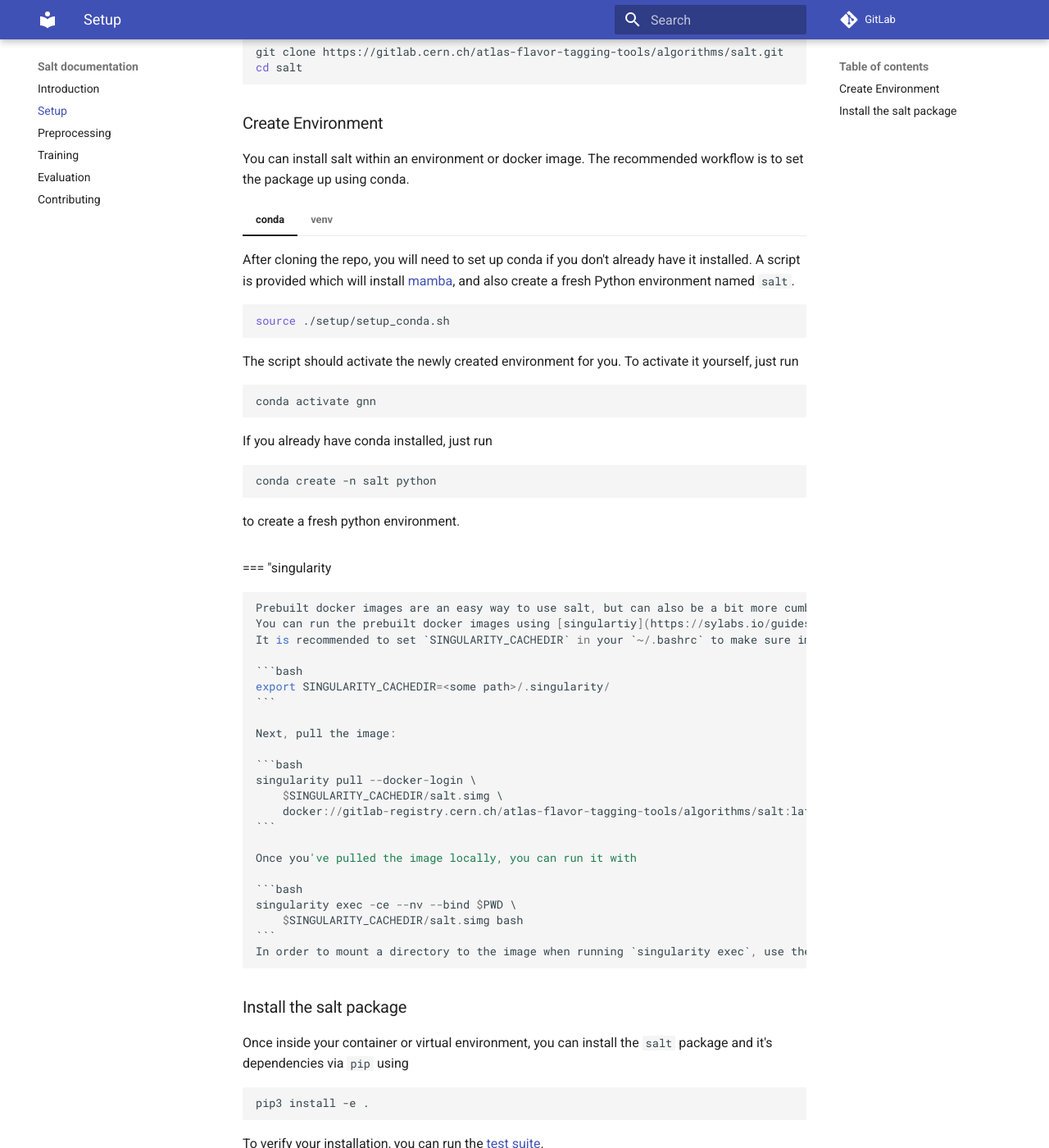
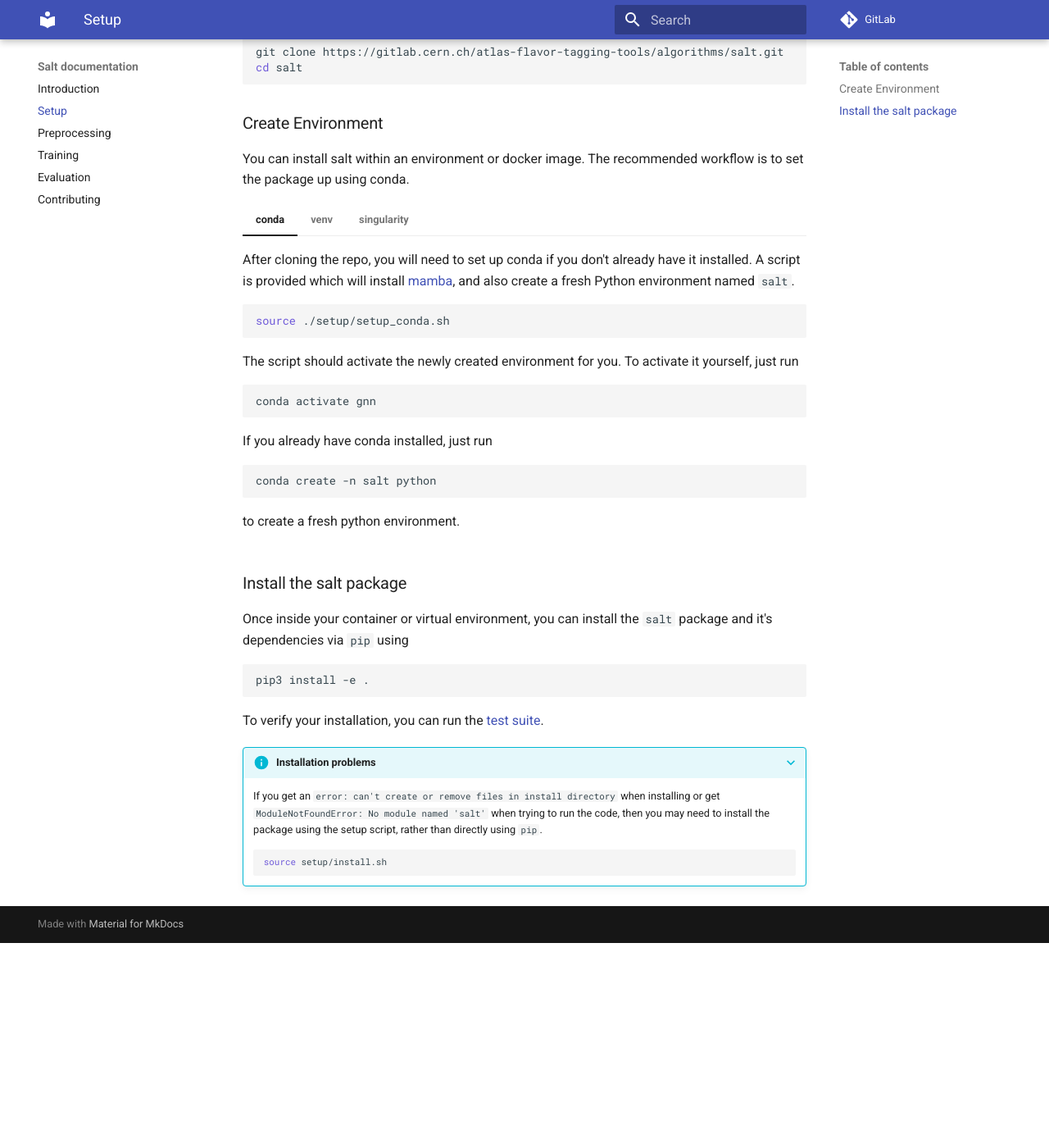
Before and after one commit to umami-hep/salt, an MkDocs documentation site: the page built from docs/setup.md, in a window 1280 px wide and 1400 px high, scrolled down 296 px. Shown: the whole window at 82% size. Built offline with MkDocs 1.6.1 and Material for MkDocs 9.7.7, drawn with Linux system fonts in a browser that asks for light colours; after the commit the page ends 1446 px from its top, so only the background shows below that.

Commit message:
Docs fix

````diff
--- a/docs/setup.md
+++ b/docs/setup.md
@@ -46,7 +46,7 @@ The recommended workflow is to set the package up using conda.
     source env/bin/activate
     ```
 
-=== "singularity
+=== "singularity"
 
     Prebuilt docker images are an easy way to use salt, but can also be a bit more cumbersome than other approaches.
     You can run the prebuilt docker images using [singulartiy](https://sylabs.io/guides/latest/user-guide/).
--- a/pyproject.toml
+++ b/pyproject.toml
@@ -12,7 +12,7 @@ dependencies = [
     "pandas==1.3.*",
     "ruamel.yaml==0.17.21",
     "torch==1.13.0",
-    "pytorch-lightning[extra]==1.8.0rc1",
+    "pytorch-lightning[extra]==1.8.0",
     "torchmetrics==0.10.*",
     "comet_ml==3.31.*",
     "tqdm==4.62.3",
````
